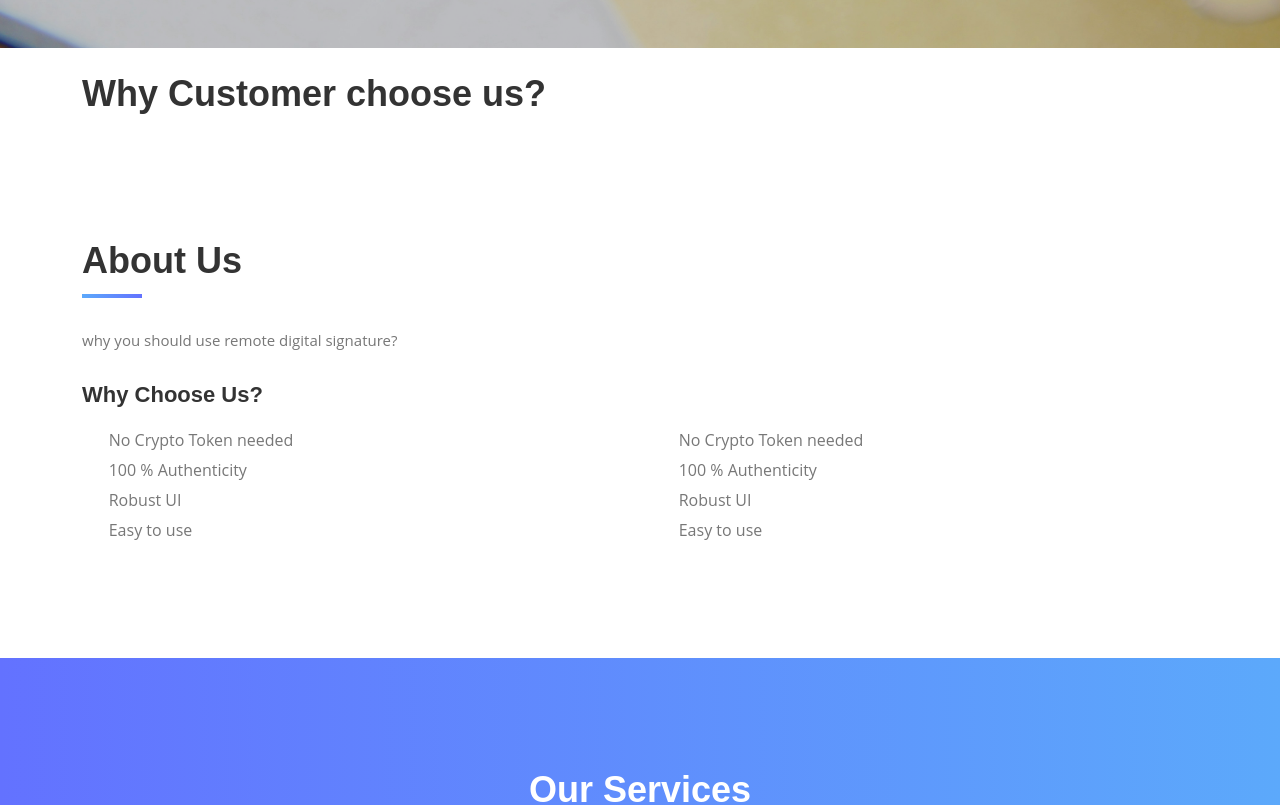
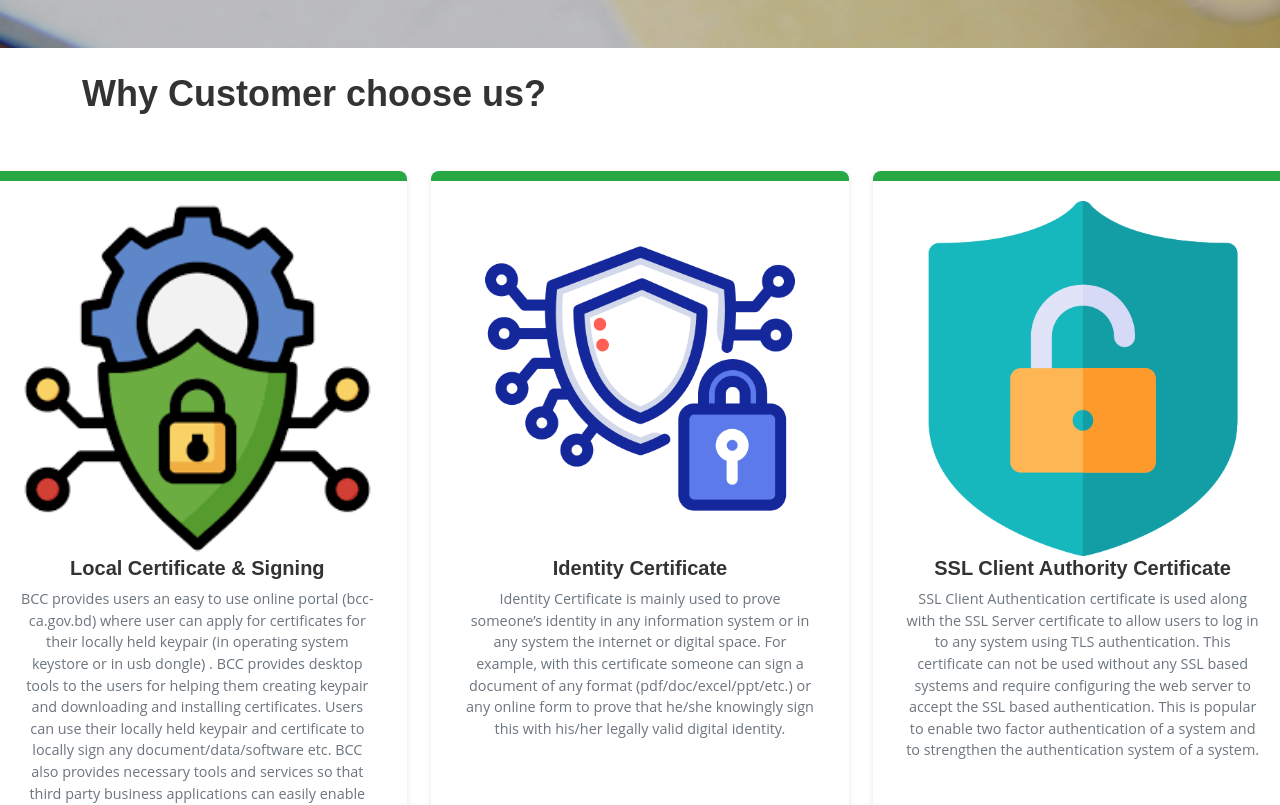
Before and after one commit to alam156/landing_page, a React (Create React App) app: page / in a window 1280 px wide. Shown: the part 940-1745 px from the top of the page. Built offline with nearby package versions, Linux system fonts and the light colour scheme; what smooth-scroll would draw is missing.

Commit message:
GridItems added

```diff
--- a/src/components/GridItems.js
+++ b/src/components/GridItems.js
@@ -1,8 +1,5 @@
 import React from 'react';
 import '../css/GridItems.css';
-import { FontAwesomeIcon } from '@fortawesome/react-fontawesome';
-import { library } from '@fortawesome/fontawesome-svg-core';
-import { fas } from '@fortawesome/free-solid-svg-icons';
 
 
 const GridItems = () => {
--- a/src/components/portfolio.js
+++ b/src/components/portfolio.js
@@ -14,7 +14,7 @@ import NavBar from "./Navbar";
 import SigningSteps from "./SigningSteps";
 import CarLogos from "./CarLogos";
 import FeaturesJumbotron from "./FeaturesJumbotron";
-//import GridItems from "./GridItems";
+import GridItems from "./GridItems";
 import GridCarousel from "./GridCarousel";
 import Pricing from "./Pricing";
 import AccordionFAQ from "./AccordionFAQ";
@@ -82,9 +82,9 @@ const Portfolio = () => {
             <div className="container grid-container">
                 <h2 className="mt-4 mb-4">Why Customer choose us?</h2>
             </div>
-            {/*<div className='row mb-5'>
-                    <GridItems />
-                </div>*/}
+            <div className='row mb-5'>
+                <GridItems />
+            </div>
             {/*<Features data={landingPageData['Features']} />*/}
             <div>
                 <About data={landingPageData['About']} />
```
